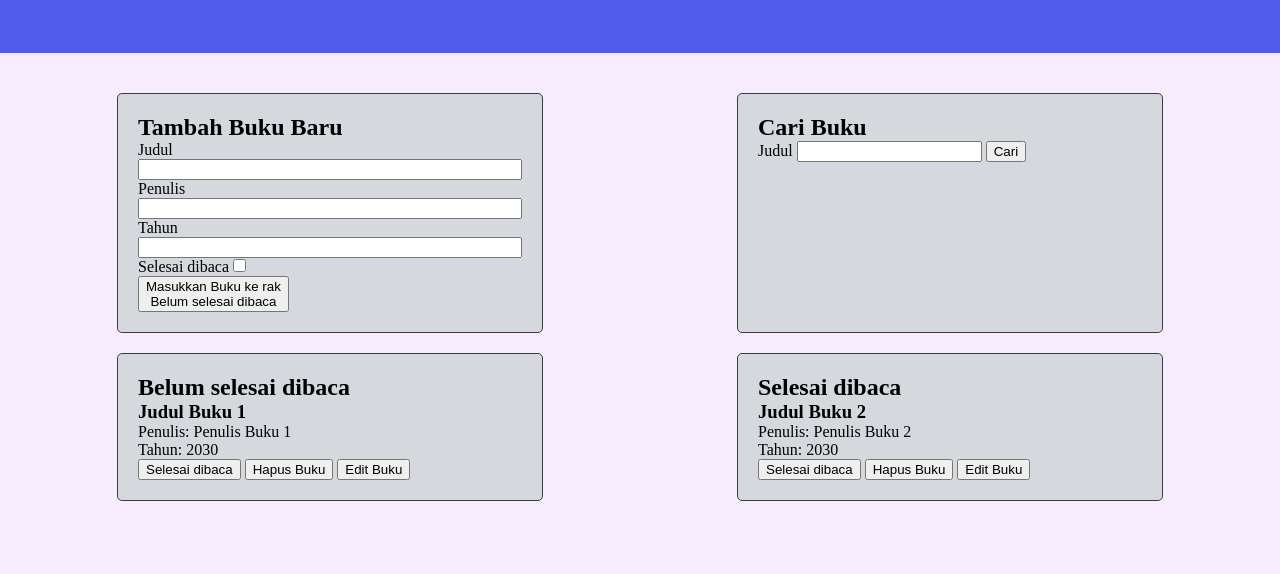
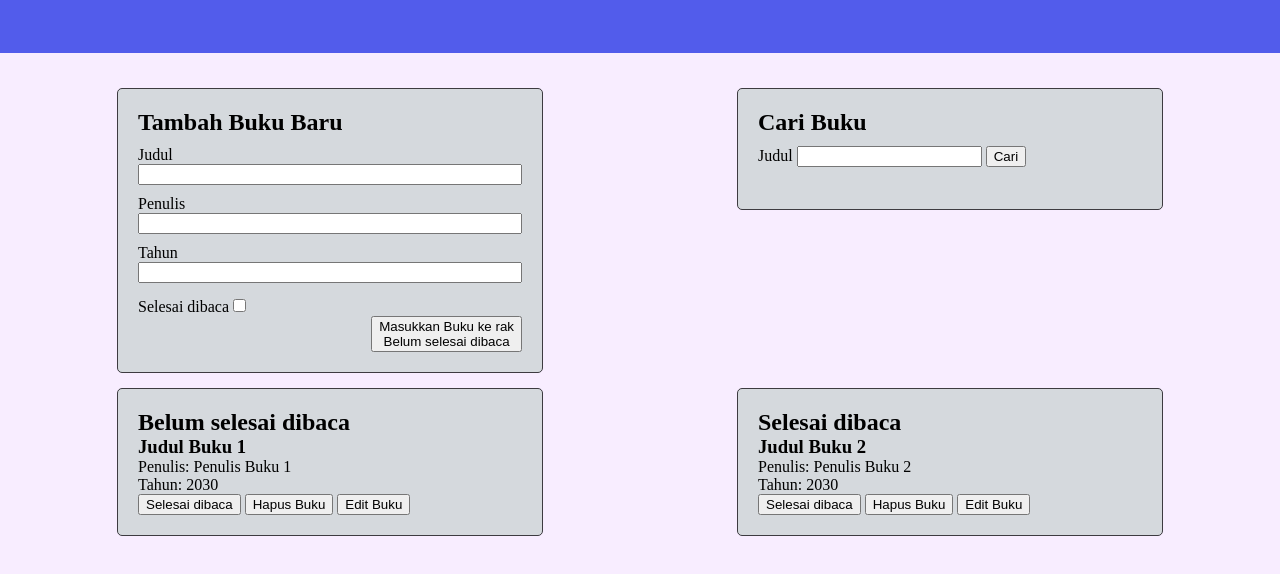
Before and after one commit to srmpandejlaki/bookshelf-DS, a plain HTML site: page index.html in a window 1280 px wide. Shown: the part 72-646 px from the top of the page. Drawn offline with Linux system fonts and the light colour scheme; a script that the page names is missing.

Commit message:
perbaiki tampilan Tambah Buku Baru & Cari Buku

```diff
--- a/index.html
+++ b/index.html
@@ -47,6 +47,7 @@
                 data-testid="bookFormYearInput"
               />
             </div>
+            <div class="checklist">
               <div>
                 <label for="bookFormIsComplete">Selesai dibaca</label>
                 <input
@@ -63,6 +64,7 @@
                 Masukkan Buku ke rak <br />
                 <span>Belum selesai dibaca</span>
               </button>
+            </div>
           </form>
         </section>
 
--- a/styles.css
+++ b/styles.css
@@ -35,7 +35,7 @@ section {
   height: auto;
   border: 1px solid #3d3b40;
   border-radius: 5px;
-  margin-top: 20px;
+  margin-top: 15px;
   padding: 20px;
 }
 
@@ -43,11 +43,21 @@ section {
   display: flex;
   flex-direction: column;
   justify-content: space-around;
+  margin-top: 10px;
+}
+
+.checklist {
+  margin-top: 15px;
+}
+
+#bookFormSubmit {
+  float: right;
 }
 
 .search-bar {
-  height: auto;
+  height: 10vh;
 }
 
-/* #bookFormSubmit {
-} */
+#searchBook {
+  margin-top: 10px;
+}
```
Lines whose indentation alone changed are shown as unchanged.
